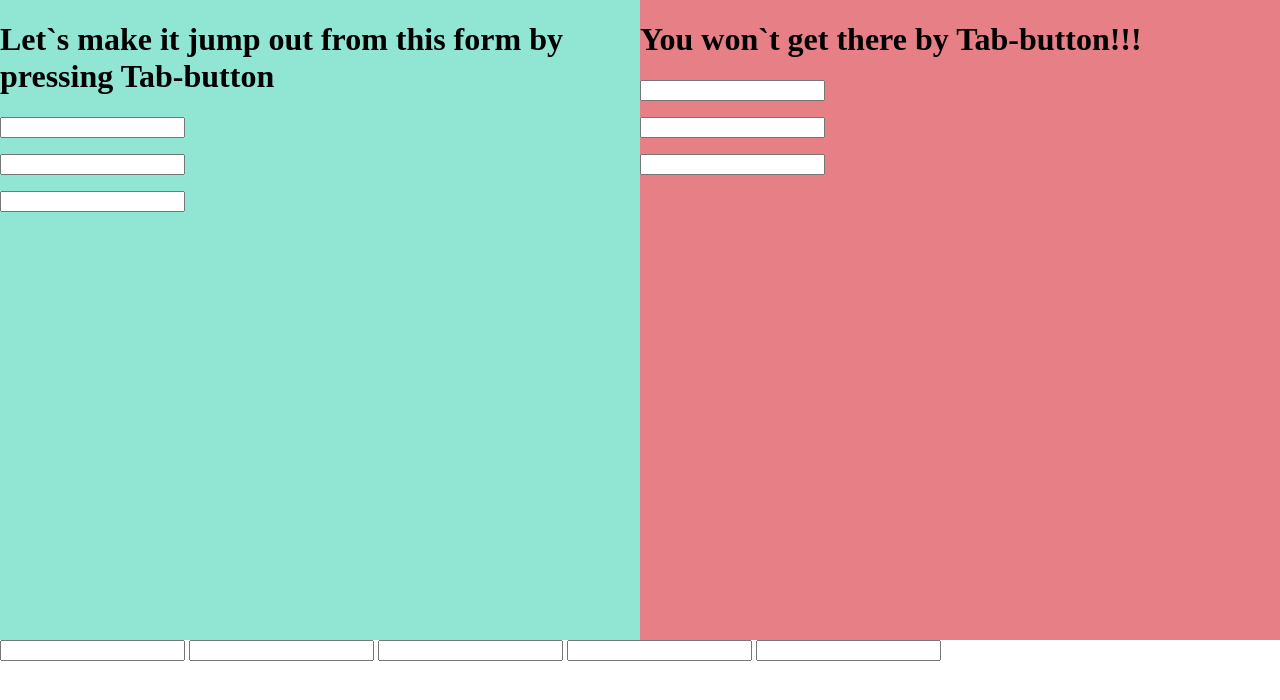
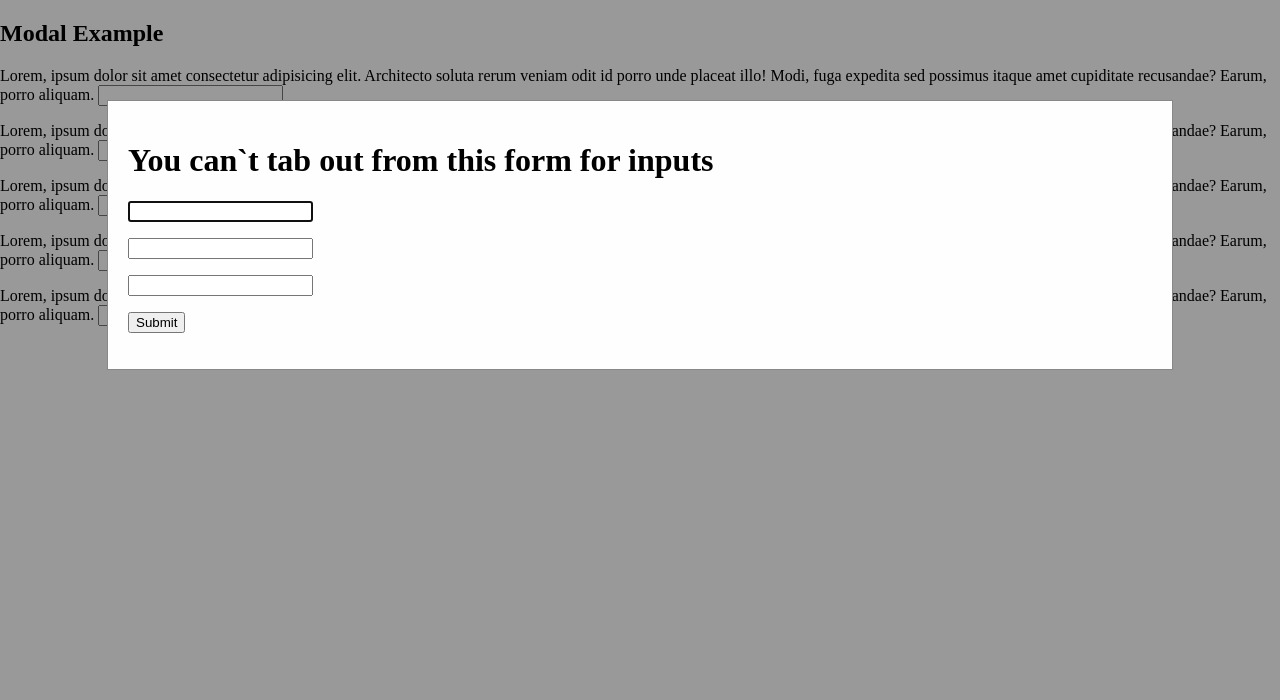
Before and after one commit to kpodmasko/tab-out-catcher, a website: page example/index.html in a window 1280 px wide. Drawn offline with Linux system fonts and the light colour scheme.

Commit message:
updated examples

```diff
--- a/example/index.html
+++ b/example/index.html
@@ -10,53 +10,76 @@
         margin: 0;
         padding: 0;
       }
-      form {
-        width: 50%;
-        display: block;
-        float: left;
-        height: 80vh;
+
+      .modal {
+        position: fixed;
+        z-index: 1;
+        padding-top: 100px;
+        left: 0;
+        top: 0;
+        width: 100%;
+        height: 100%;
+        overflow: auto;
+        background-color: rgb(0, 0, 0);
+        background-color: rgba(0, 0, 0, 0.4);
       }
-      .wrapped-with-toc {
-        background: rgba(35, 203, 167, 0.5);
-      }
-      .unwrapped-with-toc {
-        background: rgba(207, 0, 15, 0.5);
+
+      .modal-content {
+        background-color: #fefefe;
+        margin: auto;
+        padding: 20px;
+        border: 1px solid #888;
+        width: 80%;
       }
     </style>
     <script src="../index.js"></script>
   </head>
   <body>
-    <form class="wrapped-with-toc">
-      <h1>Let`s make it jump out from this form by pressing Tab-button</h1>
+    <h2>Modal Example</h2>
     <p>
+      Lorem, ipsum dolor sit amet consectetur adipisicing elit. Architecto
+      soluta rerum veniam odit id porro unde placeat illo! Modi, fuga expedita
+      sed possimus itaque amet cupiditate recusandae? Earum, porro aliquam.
       <input />
     </p>
     <p>
+      Lorem, ipsum dolor sit amet consectetur adipisicing elit. Architecto
+      soluta rerum veniam odit id porro unde placeat illo! Modi, fuga expedita
+      sed possimus itaque amet cupiditate recusandae? Earum, porro aliquam.
       <input />
     </p>
     <p>
-        <input />
-      </p>
-    </form>
-    <form class="unwrapped-with-toc">
-      <h1>You won`t get there by Tab-button!!!</h1>
-      <p>
+      Lorem, ipsum dolor sit amet consectetur adipisicing elit. Architecto
+      soluta rerum veniam odit id porro unde placeat illo! Modi, fuga expedita
+      sed possimus itaque amet cupiditate recusandae? Earum, porro aliquam.
       <input />
     </p>
     <p>
+      Lorem, ipsum dolor sit amet consectetur adipisicing elit. Architecto
+      soluta rerum veniam odit id porro unde placeat illo! Modi, fuga expedita
+      sed possimus itaque amet cupiditate recusandae? Earum, porro aliquam.
       <input />
     </p>
     <p>
+      Lorem, ipsum dolor sit amet consectetur adipisicing elit. Architecto
+      soluta rerum veniam odit id porro unde placeat illo! Modi, fuga expedita
+      sed possimus itaque amet cupiditate recusandae? Earum, porro aliquam.
       <input />
     </p>
+
+    <div id="myModal" class="modal">
+      <div class="modal-content">
+        <form id="wrapped-with-toc">
+          <h1>You can`t tab out from this form for inputs</h1>
+          <p><input autofocus /></p>
+          <p><input /></p>
+          <p><input /></p>
+          <p><button>Submit</button></p>
         </form>
-    <input />
-    <input />
-    <input />
-    <input />
-    <input />
+      </div>
+    </div>
     <script>
-      const wrapped = document.querySelector(".wrapped-with-toc");
+      const wrapped = document.querySelector("#wrapped-with-toc");
 
       catchTheTab(wrapped);
     </script>
```
Also changed, not shown: example/second.html (added, +60 -0 lines). Lines whose indentation alone changed are shown as unchanged.
